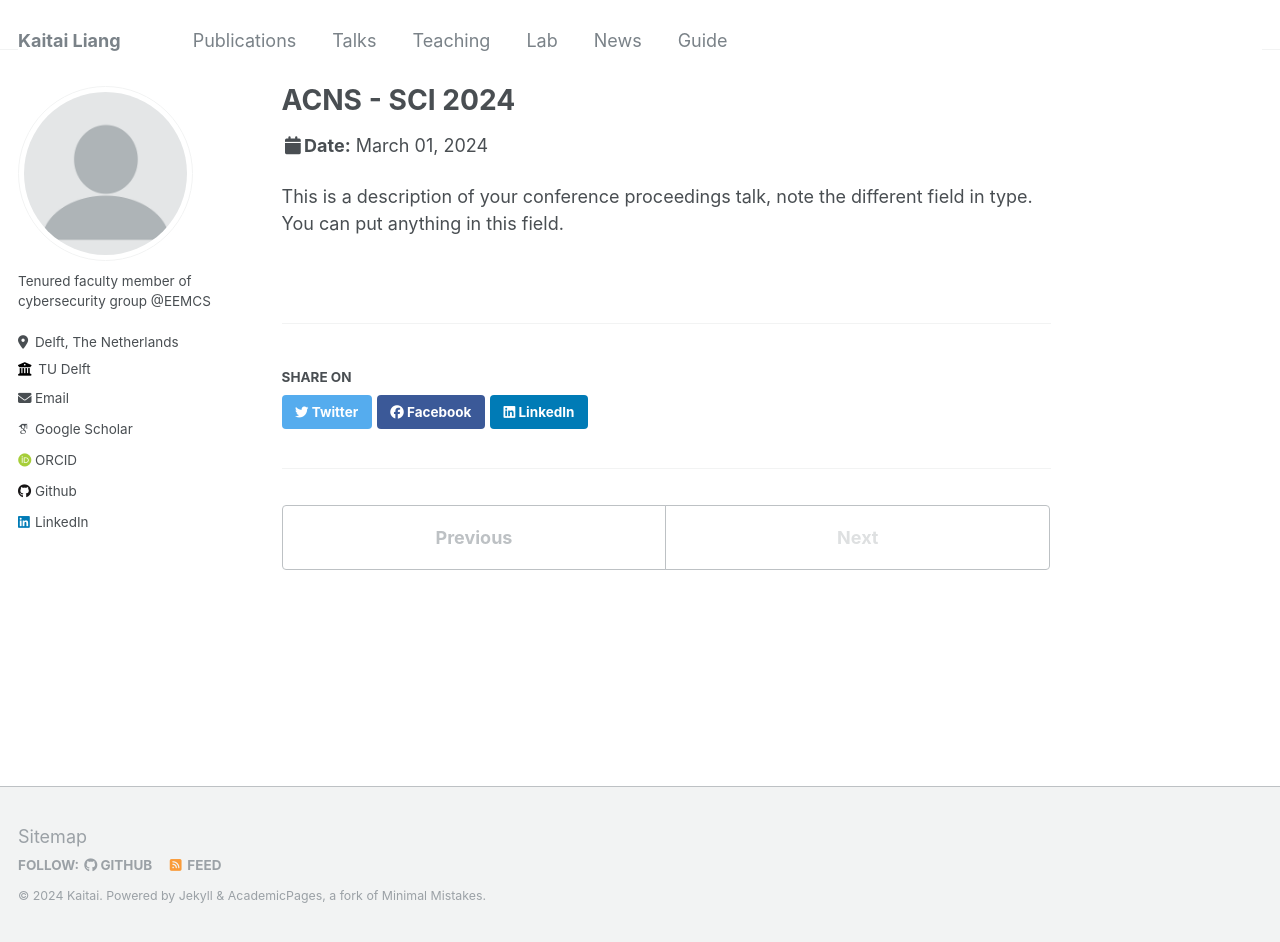
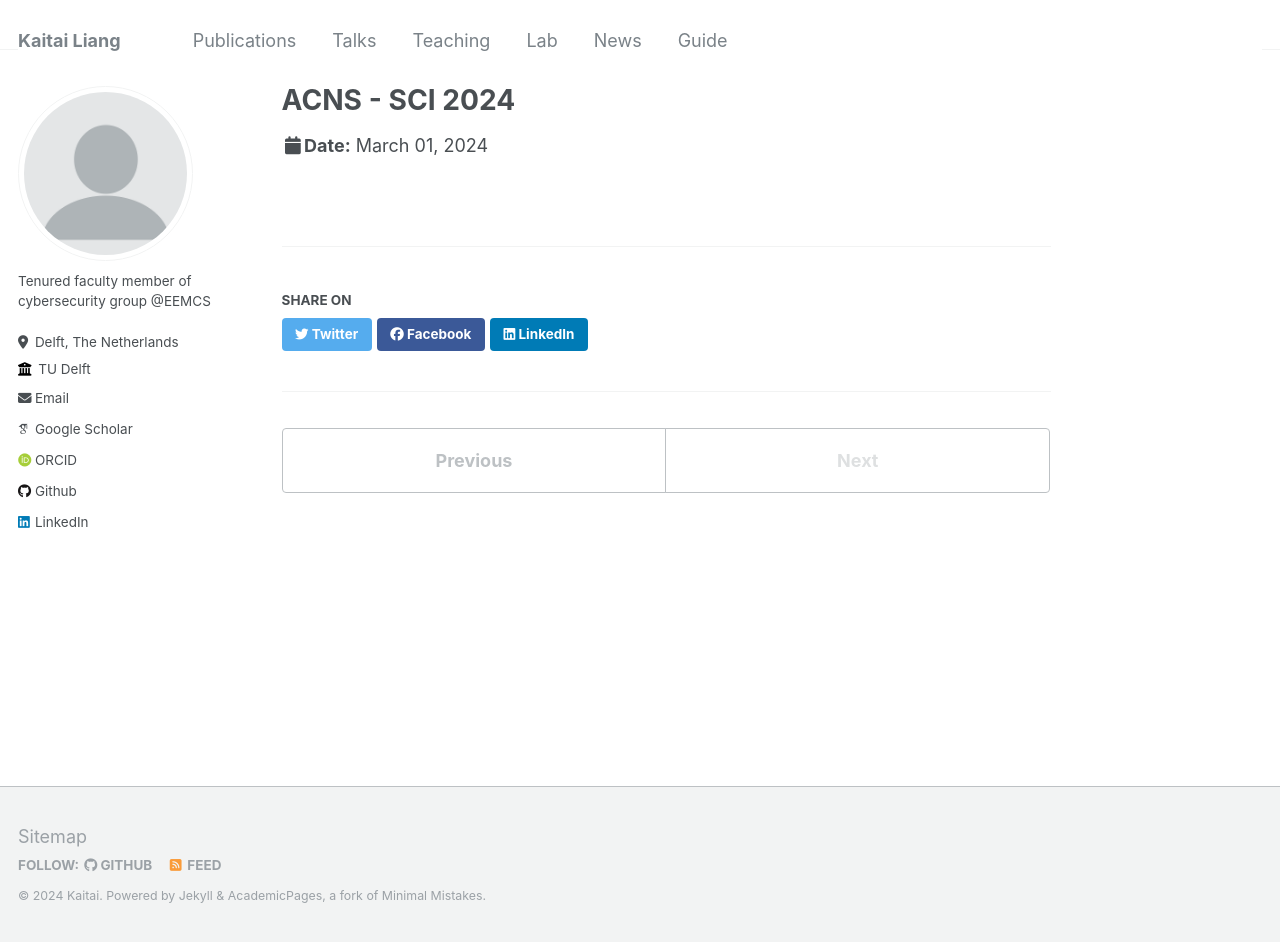
Before and after one commit to kaitailiang/kaitailiang.github.io, a Jekyll site: the page built from _talks/2024-03-01-talk-3.md, in a window 1280 px wide and 942 px high. Built offline with Jekyll 4.4.1, drawn with Linux system fonts in a browser that asks for light colours; some web fonts are replaced.

Commit message:
Update 2024-03-01-talk-3.md

```diff
--- a/_talks/2024-03-01-talk-3.md
+++ b/_talks/2024-03-01-talk-3.md
@@ -3,8 +3,6 @@ title: "ACNS - SCI 2024"
 collection: keynote
 type: "keynote"
 permalink: /talks/2024-03-01-talk-3
-venue: "The 22nd International Conference on Applied Cryptography and Network Security"
+venue: "The 22nd International Conference on Applied Cryptography and Network Security, https://acns-sci.github.io/"
 date: 2024-03-01
 ---
-
-This is a description of your conference proceedings talk, note the different field in type. You can put anything in this field.
```
